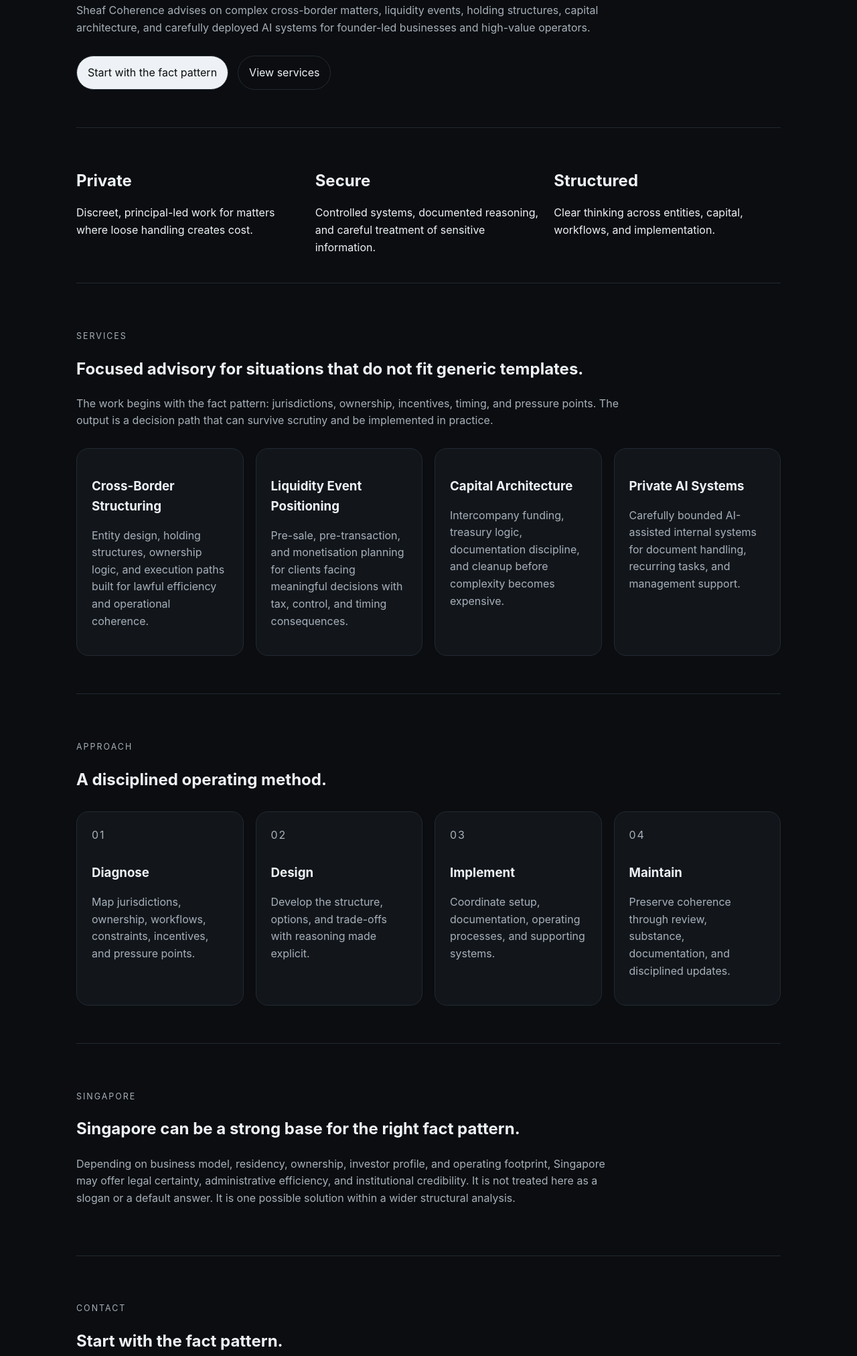
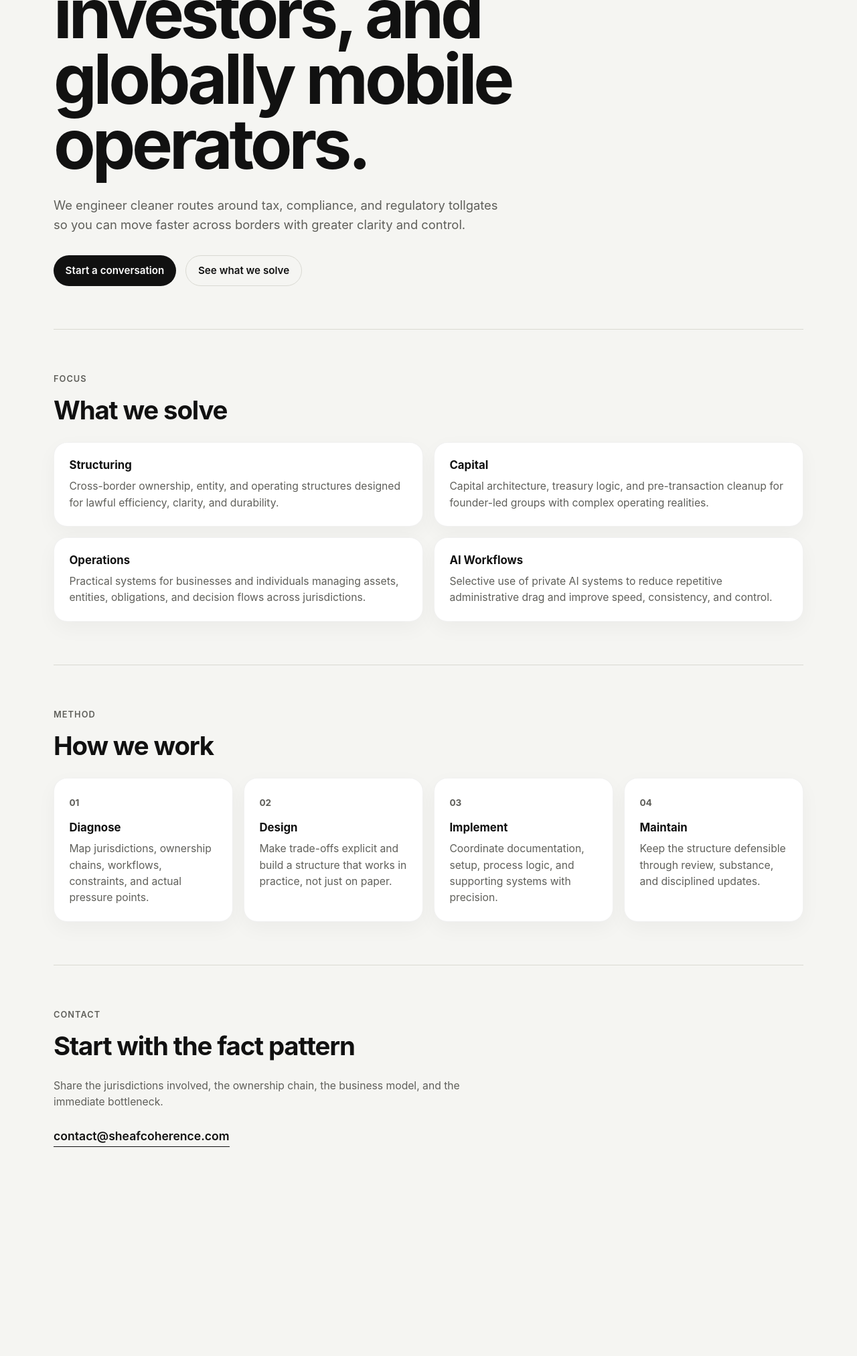
Before and after one commit to yellowbear27/SheafCoherence, a plain HTML site: page index.html in a window 1280 px wide. Shown: the part 520-2544 px from the top of the page at 67% size. After the commit the page ends 2328 px from the top, so only its background shows below. Drawn offline with Linux system fonts and the light colour scheme.

Commit message:
Refresh website design with cleaner premium layout

```diff
--- a/index.html
+++ b/index.html
@@ -1,130 +1,147 @@
-<!doctype html>
+<!DOCTYPE html>
 <html lang="en">
 <head>
-  <meta charset="utf-8">
-  <meta name="viewport" content="width=device-width, initial-scale=1">
+  <meta charset="UTF-8" />
+  <meta name="viewport" content="width=device-width, initial-scale=1.0" />
   <title>Sheaf Coherence</title>
-  <meta name="description" content="Private, secure advisory for complex cross-border, liquidity, and structural decisions.">
-  <link rel="stylesheet" href="style.css">
+  <meta
+    name="description"
+    content="Strategic cross-border advice for high-net-worth founders, investors, and globally mobile operators."
+  />
+  <link rel="stylesheet" href="style.css" />
 </head>
 <body>
+  <div class="page-shell">
     <header class="site-header">
-    <div class="brand">SHEAF COHERENCE</div>
-    <nav class="nav">
-      <a href="#services">Services</a>
-      <a href="#approach">Approach</a>
-      <a href="#singapore">Singapore</a>
+      <div class="brand">Sheaf Coherence</div>
+      <nav class="site-nav">
+        <a href="#focus">Focus</a>
+        <a href="#method">Method</a>
         <a href="#contact">Contact</a>
       </nav>
     </header>
 
     <main>
       <section class="hero">
-      <p class="eyebrow">Private • Secure • Structured</p>
-      <h1>Private, secure advisory when wealth, business, and opportunity outgrow standard structures.</h1>
-      <p class="lead">
-        Sheaf Coherence advises on complex cross-border matters, liquidity events, holding structures,
-        capital architecture, and carefully deployed AI systems for founder-led businesses and high-value operators.
+        <p class="eyebrow">Strategic cross-border advice</p>
+        <h1>
+          For high-net-worth founders, investors, and globally mobile operators.
+        </h1>
+        <p class="hero-copy">
+          We engineer cleaner routes around tax, compliance, and regulatory
+          tollgates so you can move faster across borders with greater clarity
+          and control.
         </p>
         <div class="hero-actions">
-        <a class="button button-primary" href="mailto:contact@sheafcoherence.com">Start with the fact pattern</a>
-        <a class="button button-secondary" href="#services">View services</a>
+          <a class="button button-primary" href="#contact">Start a conversation</a>
+          <a class="button button-secondary" href="#focus">See what we solve</a>
         </div>
       </section>
 
-    <section class="signal-grid">
-      <div>
-        <h2>Private</h2>
-        <p>Discreet, principal-led work for matters where loose handling creates cost.</p>
+      <section id="focus" class="section">
+        <div class="section-heading">
+          <p class="section-label">Focus</p>
+          <h2>What we solve</h2>
         </div>
-      <div>
-        <h2>Secure</h2>
-        <p>Controlled systems, documented reasoning, and careful treatment of sensitive information.</p>
-      </div>
-      <div>
-        <h2>Structured</h2>
-        <p>Clear thinking across entities, capital, workflows, and implementation.</p>
-      </div>
-    </section>
 
-    <section id="services" class="section">
-      <p class="section-label">Services</p>
-      <h2>Focused advisory for situations that do not fit generic templates.</h2>
-      <p class="section-intro">
-        The work begins with the fact pattern: jurisdictions, ownership, incentives, timing, and pressure points.
-        The output is a decision path that can survive scrutiny and be implemented in practice.
+        <div class="grid">
+          <article class="card">
+            <h3>Structuring</h3>
+            <p>
+              Cross-border ownership, entity, and operating structures designed
+              for lawful efficiency, clarity, and durability.
             </p>
-
-      <div class="cards">
-        <article class="card">
-          <h3>Cross-Border Structuring</h3>
-          <p>Entity design, holding structures, ownership logic, and execution paths built for lawful efficiency and operational coherence.</p>
           </article>
 
           <article class="card">
-          <h3>Liquidity Event Positioning</h3>
-          <p>Pre-sale, pre-transaction, and monetisation planning for clients facing meaningful decisions with tax, control, and timing consequences.</p>
+            <h3>Capital</h3>
+            <p>
+              Capital architecture, treasury logic, and pre-transaction cleanup
+              for founder-led groups with complex operating realities.
+            </p>
           </article>
 
           <article class="card">
-          <h3>Capital Architecture</h3>
-          <p>Intercompany funding, treasury logic, documentation discipline, and cleanup before complexity becomes expensive.</p>
+            <h3>Operations</h3>
+            <p>
+              Practical systems for businesses and individuals managing assets,
+              entities, obligations, and decision flows across jurisdictions.
+            </p>
           </article>
 
           <article class="card">
-          <h3>Private AI Systems</h3>
-          <p>Carefully bounded AI-assisted internal systems for document handling, recurring tasks, and management support.</p>
+            <h3>AI Workflows</h3>
+            <p>
+              Selective use of private AI systems to reduce repetitive
+              administrative drag and improve speed, consistency, and control.
+            </p>
           </article>
         </div>
       </section>
 
-    <section id="approach" class="section">
-      <p class="section-label">Approach</p>
-      <h2>A disciplined operating method.</h2>
+      <section id="method" class="section">
+        <div class="section-heading">
+          <p class="section-label">Method</p>
+          <h2>How we work</h2>
+        </div>
+
         <div class="steps">
           <div class="step">
-          <span>01</span>
+            <span class="step-number">01</span>
             <h3>Diagnose</h3>
-          <p>Map jurisdictions, ownership, workflows, constraints, incentives, and pressure points.</p>
+            <p>
+              Map jurisdictions, ownership chains, workflows, constraints, and
+              actual pressure points.
+            </p>
           </div>
+
           <div class="step">
-          <span>02</span>
+            <span class="step-number">02</span>
             <h3>Design</h3>
-          <p>Develop the structure, options, and trade-offs with reasoning made explicit.</p>
+            <p>
+              Make trade-offs explicit and build a structure that works in
+              practice, not just on paper.
+            </p>
           </div>
+
           <div class="step">
-          <span>03</span>
+            <span class="step-number">03</span>
             <h3>Implement</h3>
-          <p>Coordinate setup, documentation, operating processes, and supporting systems.</p>
+            <p>
+              Coordinate documentation, setup, process logic, and supporting
+              systems with precision.
+            </p>
           </div>
+
           <div class="step">
-          <span>04</span>
+            <span class="step-number">04</span>
             <h3>Maintain</h3>
-          <p>Preserve coherence through review, substance, documentation, and disciplined updates.</p>
+            <p>
+              Keep the structure defensible through review, substance, and
+              disciplined updates.
+            </p>
           </div>
         </div>
       </section>
 
-    <section id="singapore" class="section">
-      <p class="section-label">Singapore</p>
-      <h2>Singapore can be a strong base for the right fact pattern.</h2>
-      <p>
-        Depending on business model, residency, ownership, investor profile, and operating footprint,
-        Singapore may offer legal certainty, administrative efficiency, and institutional credibility.
-        It is not treated here as a slogan or a default answer. It is one possible solution within a wider structural analysis.
+      <section id="contact" class="section contact">
+        <div class="section-heading">
+          <p class="section-label">Contact</p>
+          <h2>Start with the fact pattern</h2>
+        </div>
+
+        <p class="contact-copy">
+          Share the jurisdictions involved, the ownership chain, the business
+          model, and the immediate bottleneck.
         </p>
-    </section>
 
-    <section id="contact" class="section contact">
-      <p class="section-label">Contact</p>
-      <h2>Start with the fact pattern.</h2>
-      <p>
-        Share the jurisdictions involved, ownership chain, business model, asset type, and immediate decision.
-        The first task is to determine whether the current structure is coherent and what needs to change.
-      </p>
-      <p><a class="contact-link" href="mailto:contact@sheafcoherence.com">contact@sheafcoherence.com</a></p>
-      <blockquote>Clear structures. Documented decisions. Operational coherence without hand-waving.</blockquote>
+        <div class="contact-block">
+          <a class="contact-link" href="mailto:contact@sheafcoherence.com">
+            contact@sheafcoherence.com
+          </a>
+        </div>
       </section>
     </main>
+  </div>
 </body>
 </html>
--- a/style.css
+++ b/style.css
@@ -1,38 +1,261 @@
-* { box-sizing: border-box; }
 :root {
-  --bg: #0b0d10; --panel: #12161b; --text: #eef2f6; --muted: #a7b0ba; --line: #232a33; --accent: #d8dde3;
+  --bg: #f5f5f2;
+  --surface: #ffffff;
+  --text: #111111;
+  --muted: #5f5f5a;
+  --line: #d9d9d2;
+  --accent: #111111;
+  --max-width: 1120px;
+  --radius: 20px;
+  --shadow: 0 10px 30px rgba(0, 0, 0, 0.04);
 }
-html, body {
-  margin: 0; padding: 0; background: var(--bg); color: var(--text);
-  font-family: Inter, ui-sans-serif, system-ui, -apple-system, BlinkMacSystemFont, "Segoe UI", sans-serif;
-  line-height: 1.6;
+
+* {
+  box-sizing: border-box;
 }
-body { max-width: 1100px; margin: 0 auto; padding: 28px 24px 80px; }
+
+html {
+  scroll-behavior: smooth;
+}
+
+body {
+  margin: 0;
+  font-family: Inter, ui-sans-serif, system-ui, -apple-system, BlinkMacSystemFont,
+    "Segoe UI", sans-serif;
+  background: var(--bg);
+  color: var(--text);
+  line-height: 1.55;
+  -webkit-font-smoothing: antialiased;
+  text-rendering: optimizeLegibility;
+}
+
+a {
+  color: inherit;
+  text-decoration: none;
+}
+
+.page-shell {
+  width: min(calc(100% - 2rem), var(--max-width));
+  margin: 0 auto;
+  padding: 1.25rem 0 4rem;
+}
+
 .site-header {
-  display: flex; justify-content: space-between; align-items: center; gap: 24px;
-  padding: 12px 0 28px; border-bottom: 1px solid var(--line);
+  display: flex;
+  justify-content: space-between;
+  align-items: center;
+  gap: 1rem;
+  padding: 0.5rem 0 2rem;
 }
-.brand { font-size: 0.9rem; letter-spacing: 0.18em; color: var(--accent); }
-.nav { display: flex; gap: 20px; flex-wrap: wrap; }
-.nav a, .contact-link { color: var(--text); text-decoration: none; }
-.nav a:hover, .contact-link:hover { text-decoration: underline; }
-.hero { padding: 72px 0 56px; border-bottom: 1px solid var(--line); }
-.eyebrow, .section-label {
-  text-transform: uppercase; letter-spacing: 0.16em; font-size: 0.78rem; color: var(--muted);
+
+.brand {
+  font-size: 0.95rem;
+  font-weight: 600;
+  letter-spacing: 0.02em;
 }
-h1 { margin: 16px 0 18px; font-size: clamp(2.3rem, 6vw, 4.2rem); line-height: 1.08; max-width: 950px; }
-.lead, .section-intro, .section p, .card p, .step p { color: var(--muted); max-width: 820px; }
-.hero-actions { display: flex; gap: 14px; flex-wrap: wrap; margin-top: 28px; }
-.button { display: inline-block; padding: 12px 16px; border-radius: 999px; text-decoration: none; border: 1px solid var(--line); }
-.button-primary { background: var(--text); color: #0b0d10; }
-.button-secondary { color: var(--text); }
-.signal-grid, .cards, .steps { display: grid; gap: 18px; }
-.signal-grid { grid-template-columns: repeat(auto-fit, minmax(220px, 1fr)); padding: 40px 0 24px; border-bottom: 1px solid var(--line); }
-.signal-grid h2, .card h3, .step h3 { margin-bottom: 8px; }
-.section { padding: 56px 0; border-bottom: 1px solid var(--line); }
-.cards { grid-template-columns: repeat(auto-fit, minmax(240px, 1fr)); margin-top: 28px; }
-.card, .step { background: var(--panel); border: 1px solid var(--line); border-radius: 18px; padding: 22px; }
-.steps { grid-template-columns: repeat(auto-fit, minmax(220px, 1fr)); margin-top: 28px; }
-.step span { display: inline-block; margin-bottom: 10px; color: var(--muted); letter-spacing: 0.12em; }
-.contact blockquote { margin: 28px 0 0; padding-left: 18px; border-left: 2px solid var(--line); color: var(--accent); }
-@media (max-width: 720px) { .site-header { flex-direction: column; align-items: flex-start; } }
+
+.site-nav {
+  display: flex;
+  gap: 1.25rem;
+}
+
+.site-nav a {
+  font-size: 0.9rem;
+  color: var(--muted);
+  transition: color 0.2s ease;
+}
+
+.site-nav a:hover {
+  color: var(--text);
+}
+
+.hero {
+  padding: 5rem 0 4rem;
+  border-top: 1px solid var(--line);
+}
+
+.eyebrow,
+.section-label {
+  margin: 0 0 1rem;
+  font-size: 0.8rem;
+  font-weight: 600;
+  letter-spacing: 0.08em;
+  text-transform: uppercase;
+  color: var(--muted);
+}
+
+.hero h1 {
+  margin: 0;
+  max-width: 10.5ch;
+  font-size: clamp(3rem, 8vw, 6.5rem);
+  line-height: 0.95;
+  letter-spacing: -0.05em;
+  font-weight: 700;
+}
+
+.hero-copy {
+  max-width: 42rem;
+  margin: 1.75rem 0 0;
+  font-size: 1.15rem;
+  color: var(--muted);
+}
+
+.hero-actions {
+  display: flex;
+  flex-wrap: wrap;
+  gap: 0.9rem;
+  margin-top: 2rem;
+}
+
+.button {
+  display: inline-flex;
+  align-items: center;
+  justify-content: center;
+  min-height: 46px;
+  padding: 0 1.1rem;
+  border-radius: 999px;
+  font-size: 0.95rem;
+  font-weight: 600;
+  transition: transform 0.15s ease, background 0.2s ease, color 0.2s ease;
+}
+
+.button:hover {
+  transform: translateY(-1px);
+}
+
+.button-primary {
+  background: var(--accent);
+  color: #ffffff;
+}
+
+.button-secondary {
+  border: 1px solid var(--line);
+  background: transparent;
+  color: var(--text);
+}
+
+.section {
+  padding: 4rem 0;
+  border-top: 1px solid var(--line);
+}
+
+.section-heading {
+  margin-bottom: 1.75rem;
+}
+
+.section-heading h2 {
+  margin: 0;
+  font-size: clamp(1.8rem, 3vw, 2.6rem);
+  line-height: 1.05;
+  letter-spacing: -0.03em;
+}
+
+.grid {
+  display: grid;
+  grid-template-columns: repeat(2, minmax(0, 1fr));
+  gap: 1rem;
+}
+
+.card,
+.step {
+  background: var(--surface);
+  border: 1px solid rgba(17, 17, 17, 0.06);
+  border-radius: var(--radius);
+  padding: 1.4rem;
+  box-shadow: var(--shadow);
+}
+
+.card h3,
+.step h3 {
+  margin: 0 0 0.65rem;
+  font-size: 1.05rem;
+  line-height: 1.2;
+}
+
+.card p,
+.step p,
+.contact-copy {
+  margin: 0;
+  color: var(--muted);
+  font-size: 0.98rem;
+}
+
+.steps {
+  display: grid;
+  grid-template-columns: repeat(4, minmax(0, 1fr));
+  gap: 1rem;
+}
+
+.step-number {
+  display: inline-block;
+  margin-bottom: 1rem;
+  font-size: 0.85rem;
+  font-weight: 700;
+  color: var(--muted);
+}
+
+.contact {
+  padding-bottom: 2rem;
+}
+
+.contact-copy {
+  max-width: 42rem;
+}
+
+.contact-block {
+  margin-top: 1.5rem;
+}
+
+.contact-link {
+  display: inline-block;
+  font-size: 1.1rem;
+  font-weight: 600;
+  border-bottom: 1px solid var(--text);
+  padding-bottom: 0.15rem;
+}
+
+@media (max-width: 900px) {
+  .grid,
+  .steps {
+    grid-template-columns: 1fr 1fr;
+  }
+}
+
+@media (max-width: 640px) {
+  .page-shell {
+    width: min(calc(100% - 1.25rem), var(--max-width));
+  }
+
+  .site-header {
+    flex-direction: column;
+    align-items: flex-start;
+    padding-bottom: 1.5rem;
+  }
+
+  .site-nav {
+    gap: 1rem;
+    flex-wrap: wrap;
+  }
+
+  .hero {
+    padding: 3.5rem 0 3rem;
+  }
+
+  .hero h1 {
+    max-width: 100%;
+    font-size: clamp(2.3rem, 14vw, 4rem);
+  }
+
+  .hero-copy {
+    font-size: 1rem;
+  }
+
+  .grid,
+  .steps {
+    grid-template-columns: 1fr;
+  }
+
+  .section {
+    padding: 3rem 0;
+  }
+}
```
Lines whose indentation alone changed are shown as unchanged.
